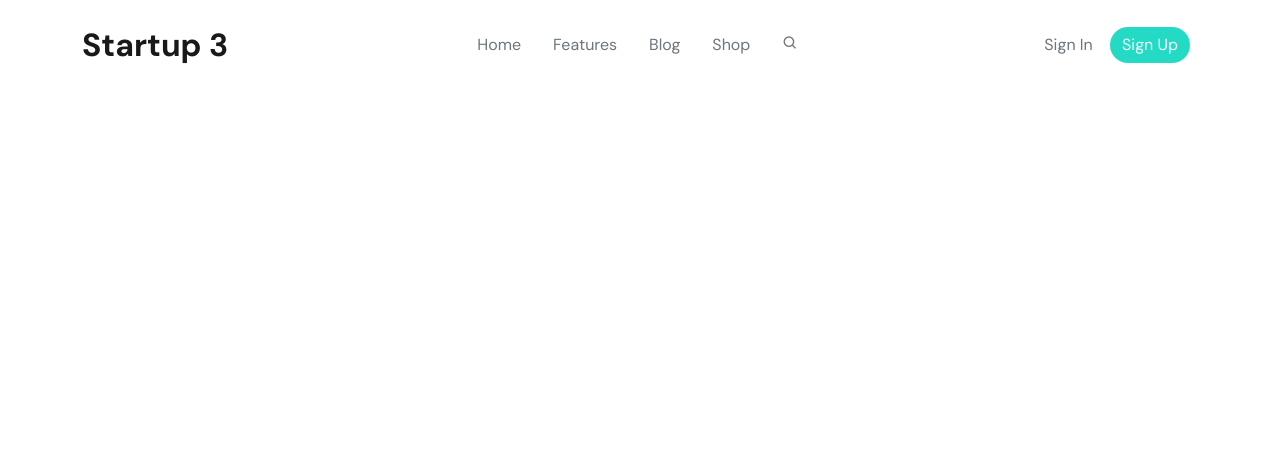
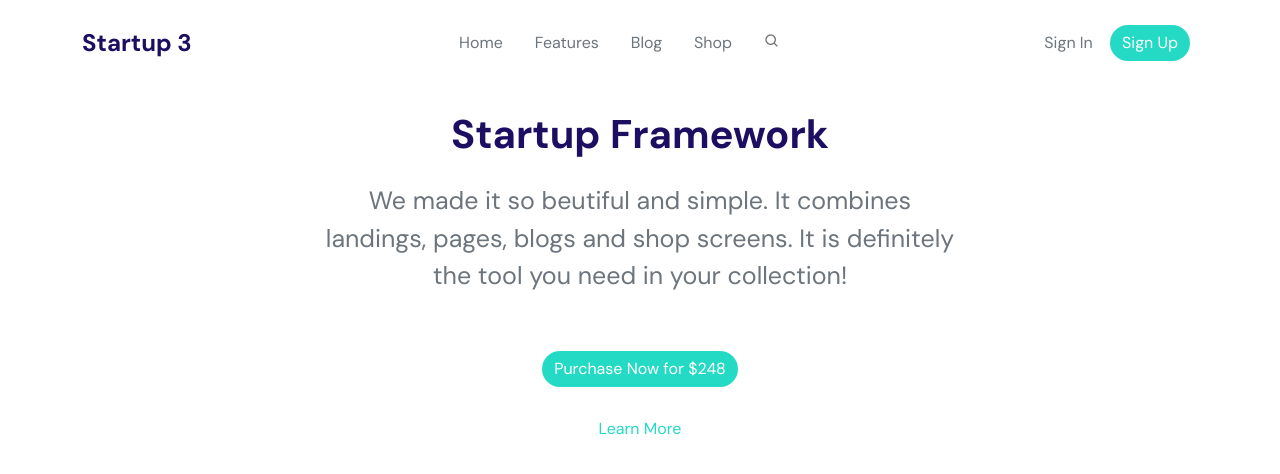
Before and after one commit to ShedrackErozanachukwu/august_swd_class_repo, a plain HTML site: page startup1.html in a window 1280 px wide. Drawn offline with nearby package versions, Linux system fonts and the light colour scheme.

Commit message:
feat:modified the html and css

```diff
--- a/startup1.css
+++ b/startup1.css
@@ -4,6 +4,12 @@ body {
     font-family: "DM Sans", sans-serif;
     scroll-behavior: smooth;
   }
-  .btn-success {
-    background-color: #25DAC5;
+  .btn-rukky {
+    background-color: #25DAC5 !important;
   }
+  .btn-rukky-sec {
+    color: #25DAC5 !important;
+  }
+  .custom-color {
+    color: #1E0E62 !important;
+  }
--- a/startup1.html
+++ b/startup1.html
@@ -4,7 +4,12 @@
     <meta charset="UTF-8" />
     <meta name="viewport" content="width=device-width, initial-scale=1.0" />
     <title>Startup 1</title>
-    <link href='https://unpkg.com/boxicons@2.1.4/css/boxicons.min.css' rel='stylesheet'>
+    <!-- Boxicons Link -->
+    <link
+      href="https://unpkg.com/boxicons@2.1.4/css/boxicons.min.css"
+      rel="stylesheet"
+    />
+    <!-- Bootstrap Link -->
     <link
       href="https://cdn.jsdelivr.net/npm/bootstrap@5.1.3/dist/css/bootstrap.min.css"
       rel="stylesheet"
@@ -12,12 +17,31 @@
       crossorigin="anonymous"
     />
     <link rel="stylesheet" href="./startup1.css" />
+    <!-- @Media Query -->
+        <style>
+          @media (max-width: 700px) {
+            p.ruktext {
+              font-size: 14px;
+              width: 75% !important;
+              margin-top: 1.5rem !important;
+            }
+          }
+          @media (min-width:701px) and (max-width:1000px) {
+            p.ruktext {
+              font-size: 16px;
+              width: 80% !important;
+              margin-top: 1.5rem !important;
+            }
+          }
+        </style>
   </head>
   <body>
+    <!-- Header Section -->
     <header>
+      <!-- Nav List -->
       <nav class="navbar navbar-expand-lg navbar-light p-3 d-flex flex-row">
         <div class="container">
-          <a class="navbar-brand fs-2 fw-bold" href="#">Startup 3</a>
+          <a class="navbar-brand fs-4 fw-bold custom-color" href="#">Startup 3</a>
           <button
             class="navbar-toggler"
             type="button"
@@ -30,9 +54,14 @@
             <span class="navbar-toggler-icon"></span>
           </button>
           <div class="collapse navbar-collapse" id="navbarText">
-            <ul class="navbar-nav mx-auto mb-2 mb-lg-0 gap-3">
+            <ul class="navbar-nav mx-auto mb-2 mb-lg-0 gap-3 fs-6">
               <li class="nav-item">
-                <a class="nav-link active text-muted" aria-current="page" href="#">Home</a>
+                <a
+                  class="nav-link active text-muted"
+                  aria-current="page"
+                  href="#"
+                  >Home</a
+                >
               </li>
               <li class="nav-item">
                 <a class="nav-link active text-muted" href="#">Features</a>
@@ -44,16 +73,40 @@
                 <a class="nav-link active text-muted" href="#">Shop</a>
               </li>
               <li class="nav-item">
-                <a class="nav-link" href="#"><i class='bx bx-search'></i></a>
+                <a class="nav-link" href="#"><i class="bx bx-search"></i></a>
               </li>
             </ul>
             <span class="navbar-text gap-3">
               <a href="#" class="btn text-muted">Sign In</a>
-              <a href="#" class="btn btn-success me-2 border-0 text-white rounded-pill">Sign Up</a>
+              <a
+                href="#"
+                class="btn btn-rukky me-2 border-0 text-white rounded-pill"
+                >Sign Up</a
+              >
             </span>
           </div>
         </div>
       </nav>
+      <!-- Hero Section -->
+      <section class="herosec d-flex flex-column align-items-center text-center mt-4 ">
+        <h1 class="custom-color fs-1 fw-bold ">Startup Framework</h1>
+        <p class="ruktext text-muted w-50 mt-3" style="font-size: 25px;">
+          We made it so beutiful and simple. It combines landings, pages, blogs
+          and shop screens. It is definitely the tool you need in your
+          collection!
+        </p>
+        <div class="d-grid gap-2 mt-4">
+          <button
+            class="btn btn-rukky mt-3 border-0 text-white rounded-pill"
+            type="button"
+          >
+            Purchase Now for $248
+          </button>
+          <button class="btn btn-rukky-sec mt-3 border-0" type="button">
+            Learn More
+          </button>
+        </div>
+      </section>
     </header>
     <!-- Bootstrap Links -->
     <script
```
